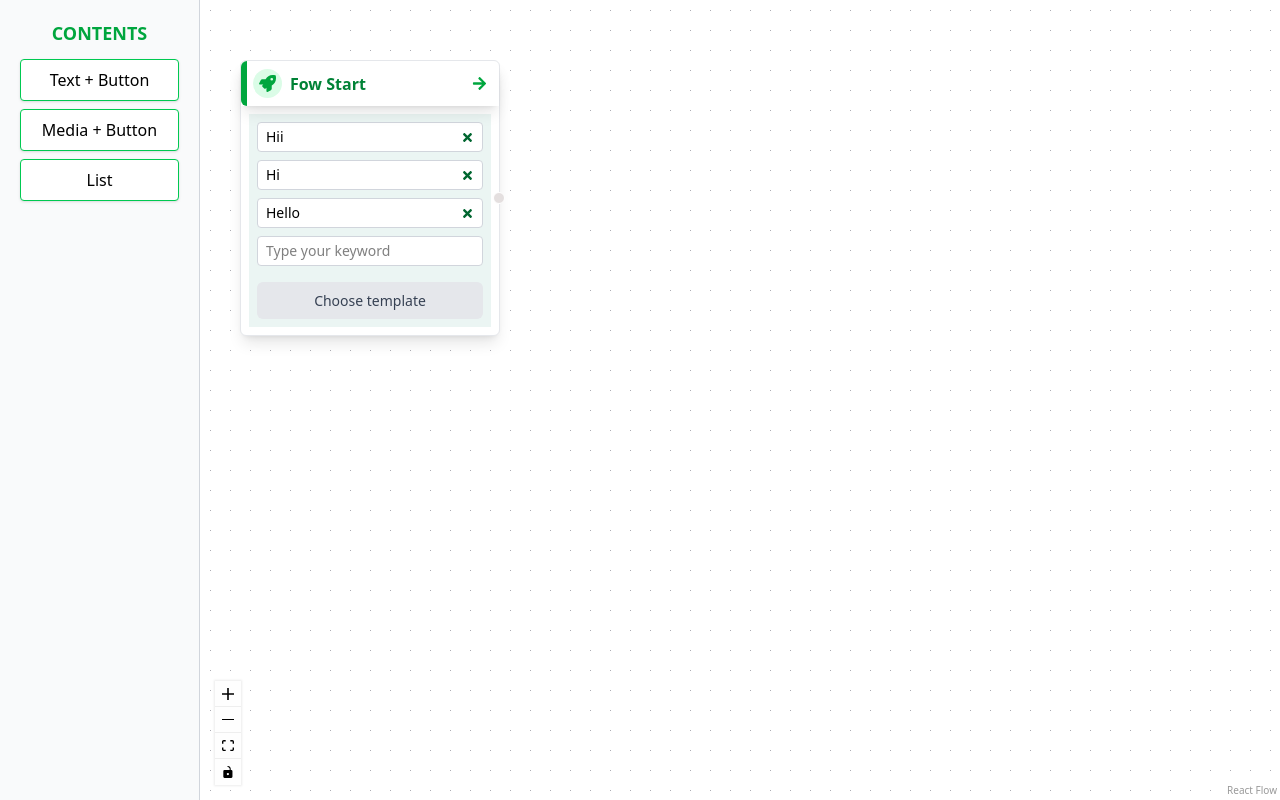
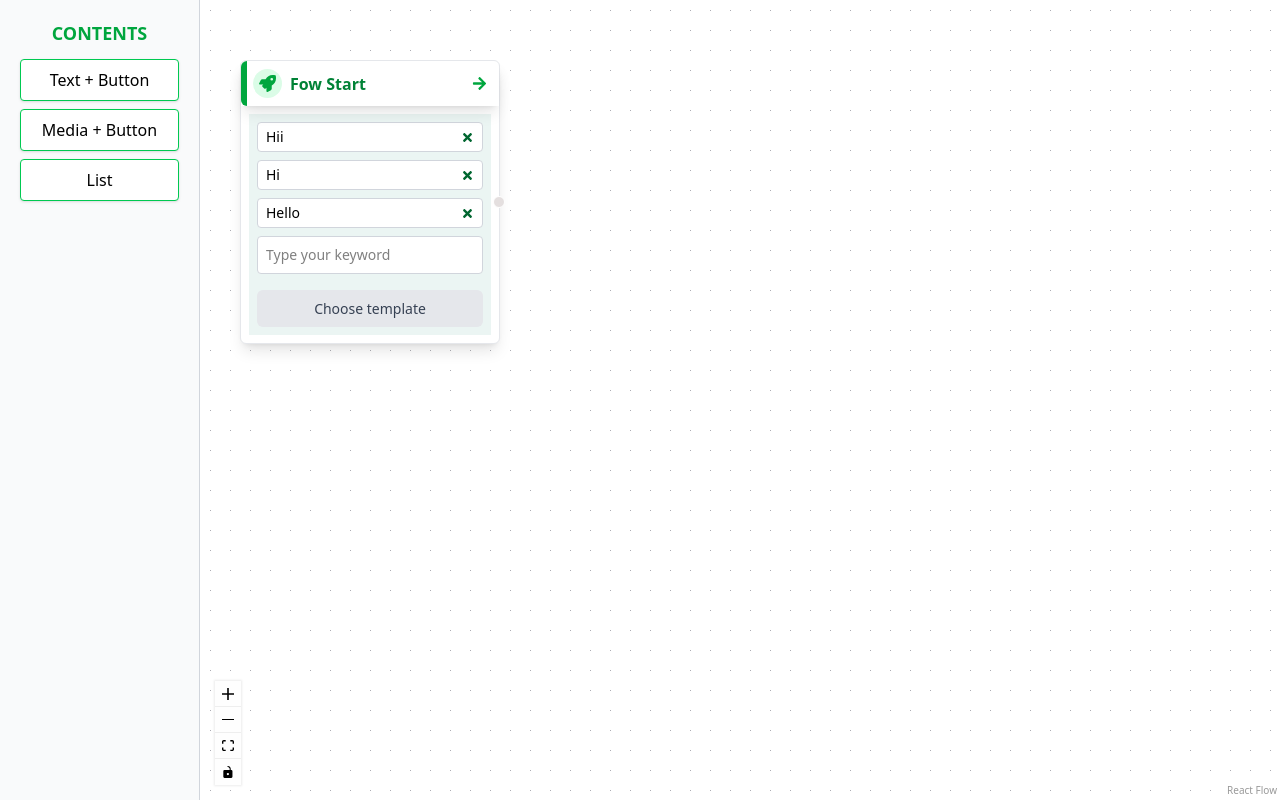
Before and after one commit to skcodar/flowbuilder, a React (Vite) app in the folder my-react-flow-app/: page / in a window 1280 px wide. Built offline with nearby package versions, Linux system fonts and the light colour scheme.

Commit message:
Update some pading in List Component

```diff
--- a/my-react-flow-app/src/Component/flow/card/FlowStart.jsx
+++ b/my-react-flow-app/src/Component/flow/card/FlowStart.jsx
@@ -72,7 +72,7 @@ const FlowStartNode = () => {
             onChange={(e) => setInputValue(e.target.value)}
             onKeyDown={handleKeyDown}
             placeholder="Type your keyword"
-            className="w-full mb-2 rounded border border-gray-300 px-2 py-1 text-sm focus:outline-none focus:ring-1 focus:ring-green-400 bg-white"
+            className="w-full mb-2 rounded border border-gray-300 px-2 py-2 text-sm focus:outline-none focus:ring-1 focus:ring-green-400 bg-white"
           />
 
           {/* Choose Template Button */}
--- a/my-react-flow-app/src/Component/flow/card/List.jsx
+++ b/my-react-flow-app/src/Component/flow/card/List.jsx
@@ -60,7 +60,7 @@ const List = ({ data }) => {
             <div className="p-2">
                 <div className="bg-[#EBF5F3] p-2">
                     {/* Header */}
-                    <div className="relative flex items-center rounded-md border border-gray-300  bg-white mb-2 px-2 py-1">
+                    <div className="relative flex items-center rounded-md border border-gray-300  bg-white mb-2 px-2 py-2">
                        <input type="text" placeholder="Header" className="flex-1  outline-none text-sm" />
                     </div>
 
@@ -121,10 +121,10 @@ const List = ({ data }) => {
                         </div>
                     </div>
 
-                    <div className="relative flex items-center rounded-md border border-gray-300  bg-white mb-2 px-2 py-1">
+                    <div className="relative flex items-center rounded-md border border-gray-300  bg-white mb-2 px-2 py-2">
                        <input type="text" placeholder="Footer" className="flex-1  outline-none text-sm" />
                     </div>
-                    <div className="relative flex items-center rounded-md border border-gray-300  bg-white mb-4 px-2 py-1">
+                    <div className="relative flex items-center rounded-md border border-gray-300  bg-white mb-4 px-2 py-2">
                        <input type="text" placeholder="Button Lable" className="flex-1  outline-none text-sm" />
                     </div>
 
```
